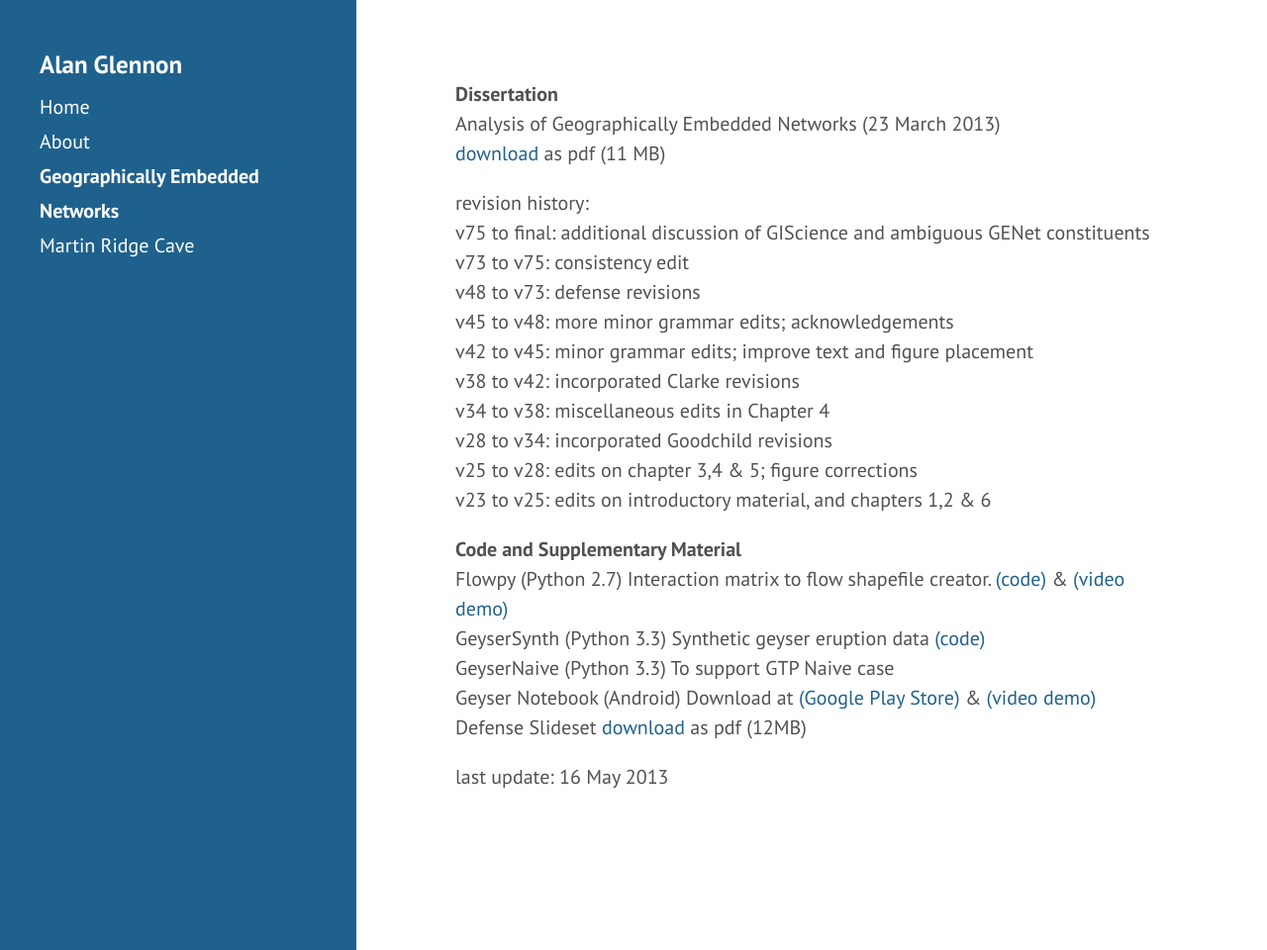
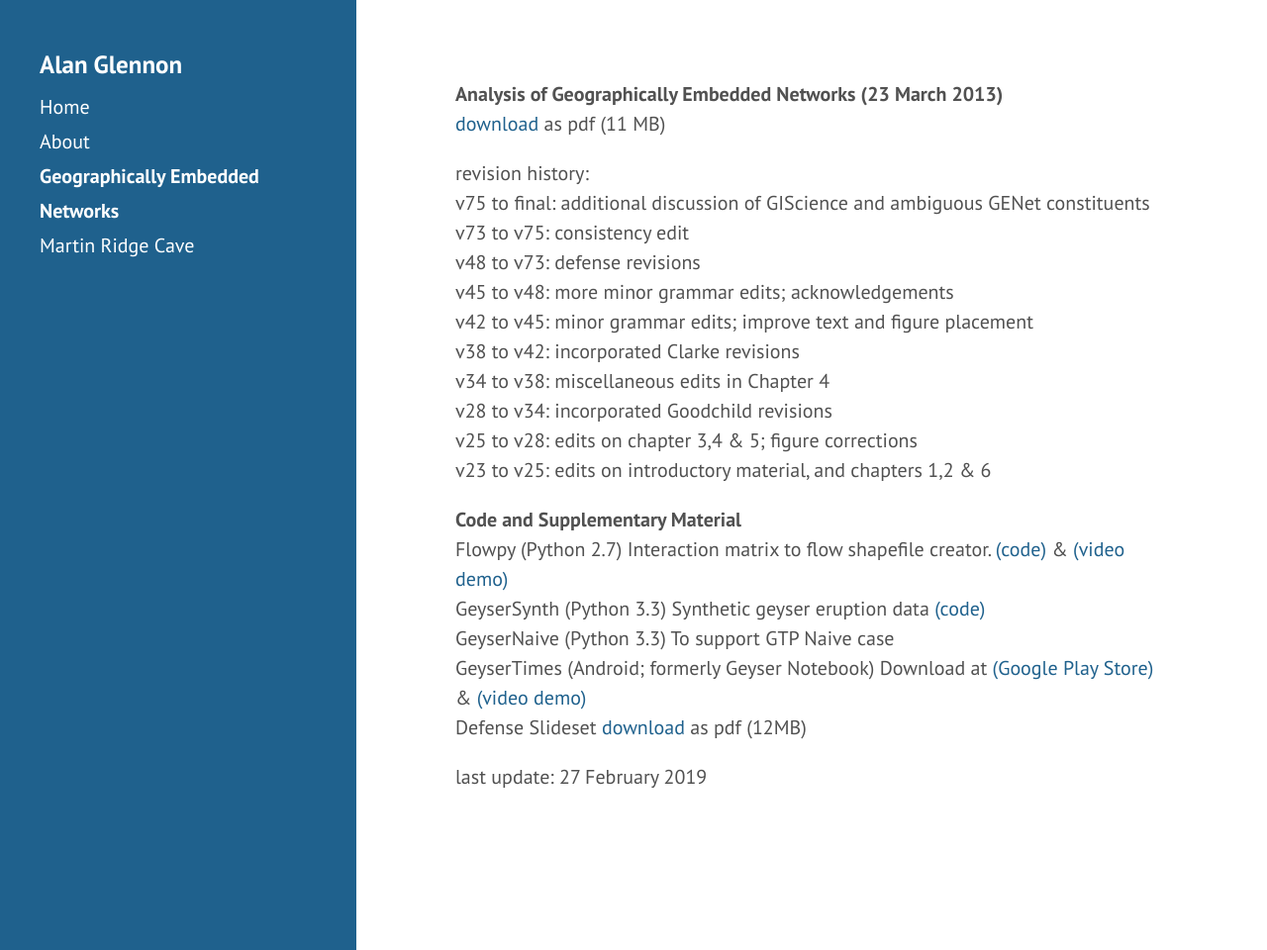
Before and after one commit to glennon/glennon.github.io, a Jekyll site: the page built from genets.md, in a window 1280 px wide and 960 px high. Shown: the whole window at 99% size. Built offline with Jekyll 4.4.1, drawn with Linux system fonts in a browser that asks for light colours.

Commit message:
Update genets.md
update linked

```diff
--- a/genets.md
+++ b/genets.md
@@ -4,9 +4,8 @@
 ---
 
 <P>
-<b>Dissertation</b><br>
-Analysis of Geographically Embedded Networks (23 March 2013)<br>
-<a href="http://alanglennon.com/genets/GlennonPhD.pdf">download</a> as pdf (11 MB)<br>
+<b>Analysis of Geographically Embedded Networks (23 March 2013)</b><br>
+<a href="https://alanglennon.com/public/genets/GlennonPhD.pdf">download</a> as pdf (11 MB)<br>
 </P>
 <P>
 revision history:<br>
@@ -27,13 +26,13 @@
 
 <P>
 <b>Code and Supplementary Material</b><br>
-Flowpy (Python 2.7) Interaction matrix to flow shapefile creator. <a href="http://enj.com/software/flowpy/">(code)</a> & <a href="http://vimeo.com/9264988">(video demo)</a><br>
-GeyserSynth (Python 3.3) Synthetic geyser eruption data <a href="http://alanglennon.com/genets/syntheruptmodule.txt">(code)</a><br>
+Flowpy (Python 2.7) Interaction matrix to flow shapefile creator. <a href="https://github.com/glennon/FlowpyGIS/">(code)</a> & <a href="https://vimeo.com/9264988">(video demo)</a><br>
+GeyserSynth (Python 3.3) Synthetic geyser eruption data <a href="https://alanglennon.com/public/genets/syntheruptmodule.txt">(code)</a><br>
 GeyserNaive (Python 3.3) To support GTP Naive case<br>
-Geyser Notebook (Android) Download at <a href="http://bit.ly/Geysers">(Google Play Store)</a> & <a href="http://www.youtube.com/watch?v=62SWtJdahm8">(video demo)</a><br>
-Defense Slideset <a href="http://alanglennon.com/genets/GENetsDefense26.pdf">download</a> as pdf (12MB)
+GeyserTimes (Android; formerly Geyser Notebook) Download at <a href="https://play.google.com/store/apps/details?id=org.application.geysertimes">(Google Play Store)</a> & <a href="http://www.youtube.com/watch?v=62SWtJdahm8">(video demo)</a><br>
+Defense Slideset <a href="https://alanglennon.com/public/genets/GENetsDefense26.pdf">download</a> as pdf (12MB)
 </P>
 
 <P>
-last update: 16 May 2013
+last update: 27 February 2019
 </P>
```
